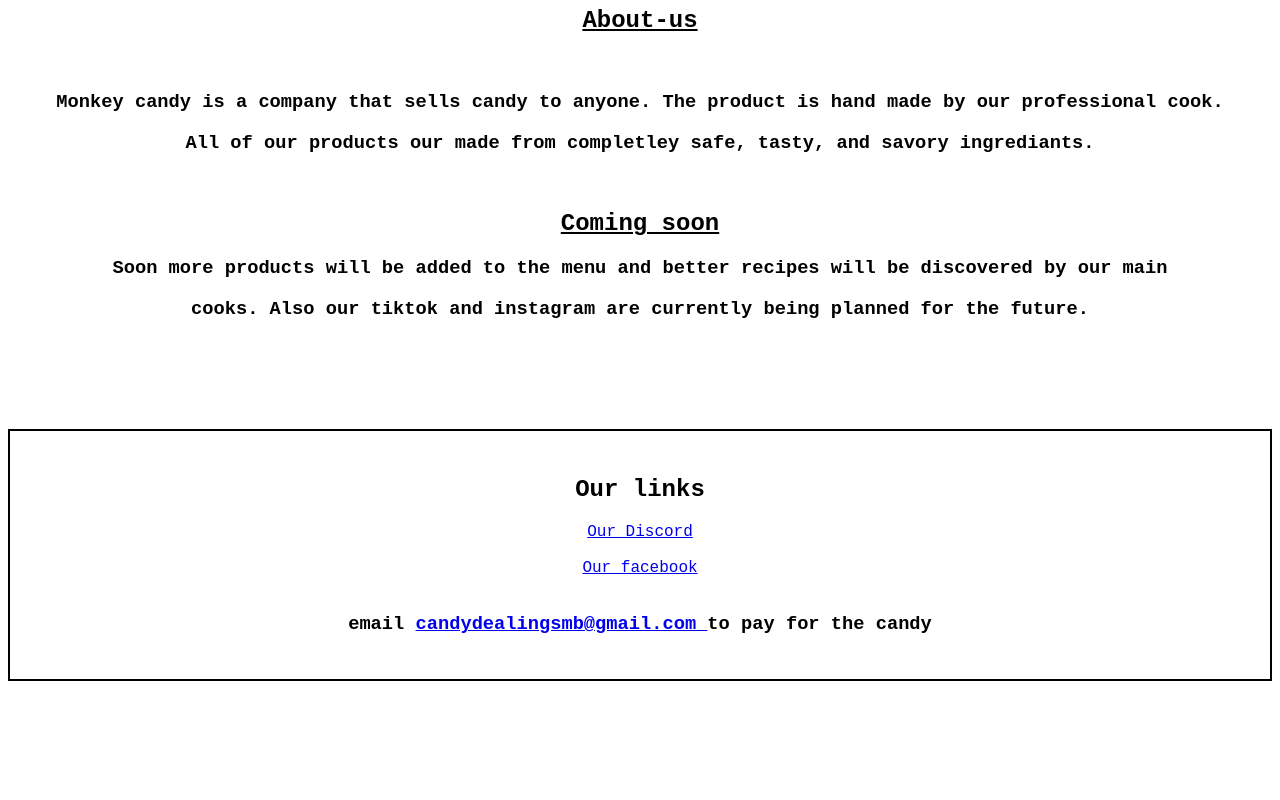
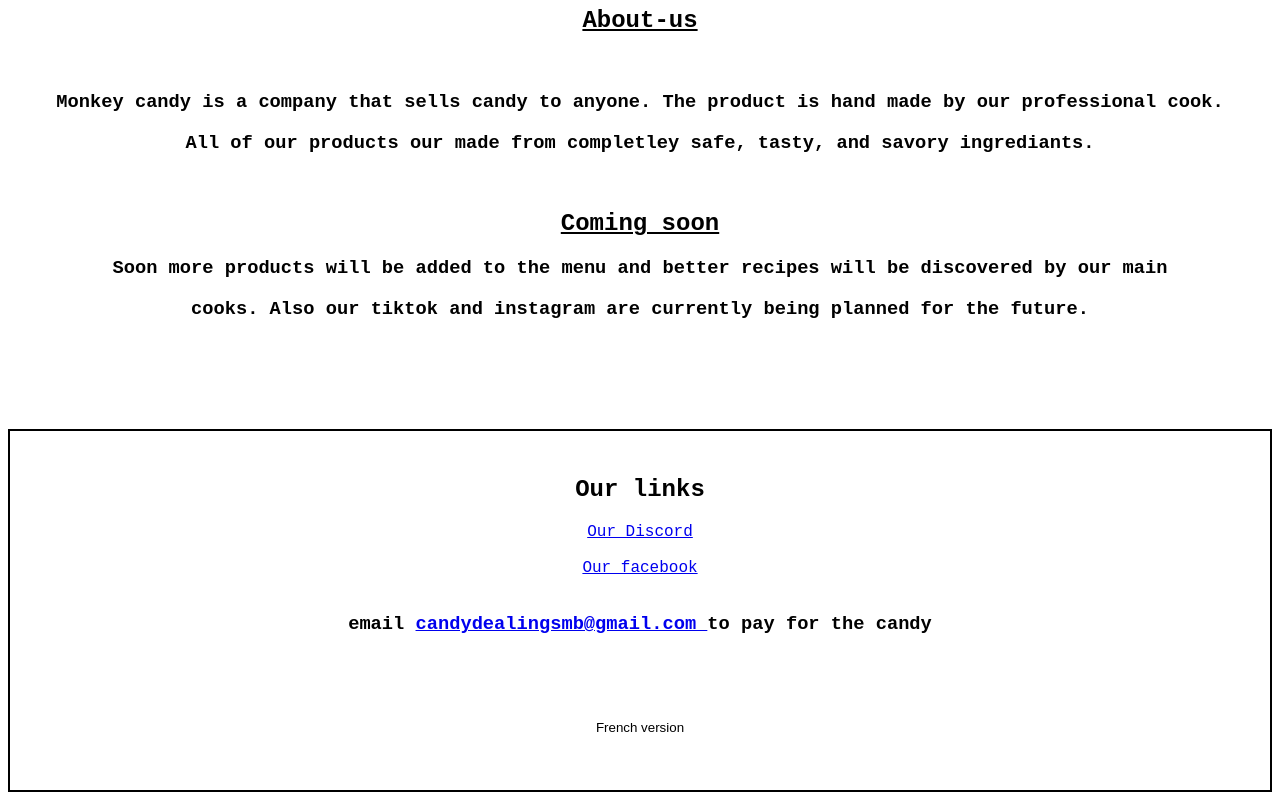
Before and after one commit to monkeycandy/monkeycandy.github.io, a plain HTML site: page index.html in a window 1280 px wide. Shown: the part 716-1516 px from the top of the page. Before the commit the page ends 1405 px from the top, so only its background shows below. Drawn offline with Linux system fonts and the light colour scheme.

Commit message:
Update index.html

```diff
--- a/index.html
+++ b/index.html
@@ -42,6 +42,11 @@
         font-align:right;
         width:125px;
         height:125px;
+      }
+      #fr{
+      background-color:white;
+        border:2px blue;
+        color:black;
       }
     </style>
     <title>monkey candy</title>
@@ -96,6 +101,9 @@
 </br>
 </br>
 <h3>email <a href='https://mail.google.com/mail/u/0/#inbox?compose=new'> candydealingsmb@gmail.com </a>to pay for the candy</h3>
+</br>
+</br>
+<a href='https://monkeycandy.github.io/fr/'><button id='fr'>French version</button></a>
   </footer>
 </center>
 </body>
```
